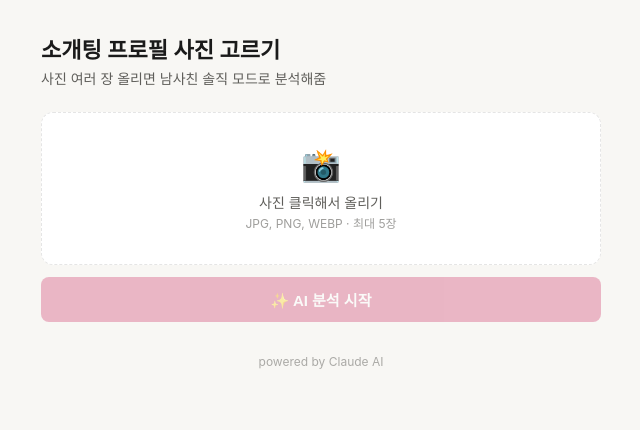
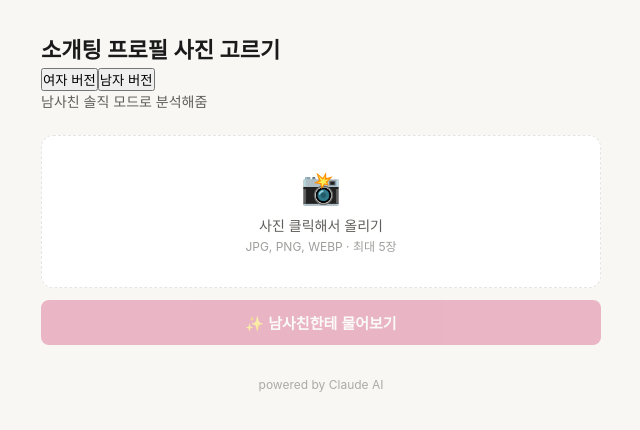
Before and after one commit to paeksworld/profile-picker, a Next.js app: page / in a window 1280 px wide. Shown: the top 430 px of the page, without its empty margins (319-959 px from the left). Built offline with nearby package versions, Linux system fonts and the light colour scheme.

Commit message:
Update page.js

```diff
--- a/app/page.js
+++ b/app/page.js
@@ -19,7 +19,9 @@ function compressImage(dataUrl, maxSize) {
     img.src = dataUrl
   })
 }
+
 export default function Home() {
+  const [mode, setMode] = useState('female')
   const [photos, setPhotos] = useState([])
   const [loading, setLoading] = useState(false)
   const [results, setResults] = useState(null)
@@ -30,7 +32,6 @@ export default function Home() {
     const toAdd = Array.from(files)
       .filter((f) => f.type.startsWith('image/'))
       .slice(0, 5 - photos.length)
-
     toAdd.forEach((file) => {
       const reader = new FileReader()
       reader.onload = (ev) => {
@@ -53,6 +54,12 @@ export default function Home() {
     addPhotos(e.dataTransfer.files)
   }
 
+  const switchMode = (newMode) => {
+    setMode(newMode)
+    setResults(null)
+    setError('')
+  }
+
   const analyze = async () => {
     if (photos.length < 2) return
     setLoading(true)
@@ -60,7 +67,10 @@ export default function Home() {
     setResults(null)
 
     try {
-      const images = await Promise.all(photos.map(async (p) => {
+      const shuffled = [...photos].map((p, i) => ({ ...p, origIndex: i }))
+        .sort(() => Math.random() - 0.5)
+
+      const images = await Promise.all(shuffled.map(async (p) => {
         const compressed = await compressImage(p.dataUrl, 800)
         return {
           mediaType: 'image/jpeg',
@@ -71,12 +81,22 @@ export default function Home() {
       const res = await fetch('/api/analyze', {
         method: 'POST',
         headers: { 'Content-Type': 'application/json' },
-        body: JSON.stringify({ images, count: photos.length }),
+        body: JSON.stringify({ images, count: photos.length, mode }),
       })
 
       const data = await res.json()
       if (data.error) throw new Error(data.error)
-      setResults(data)
+
+      const order = shuffled.map(p => p.origIndex)
+      const remapped = {
+        ...data,
+        photos: data.photos.map(p => ({
+          ...p,
+          num: order[p.num - 1] + 1
+        })),
+        bestNum: order[data.bestNum - 1] + 1
+      }
+      setResults(remapped)
     } catch (err) {
       setError('분석 중 오류가 났어. 다시 시도해봐! (' + err.message + ')')
     } finally {
@@ -84,14 +104,25 @@ export default function Home() {
     }
   }
 
-  const sorted = results
-    ? [...results.photos].sort((a, b) => b.score - a.score)
-    : []
+  const sorted = results ? [...results.photos].sort((a, b) => b.score - a.score) : []
+  const isFemale = mode === 'female'
 
   return (
     <div className="container">
       <h1>소개팅 프로필 사진 고르기</h1>
-      <p className="subtitle">사진 여러 장 올리면 남사친 솔직 모드로 분석해줌</p>
+
+      <div className="mode-switch">
+        <button className={`mode-btn ${isFemale ? 'active female' : ''}`} onClick={() => switchMode('female')}>
+          여자 버전
+        </button>
+        <button className={`mode-btn ${!isFemale ? 'active male' : ''}`} onClick={() => switchMode('male')}>
+          남자 버전
+        </button>
+      </div>
+
+      <p className="subtitle">
+        {isFemale ? '남사친 솔직 모드로 분석해줌' : '핫걸 여사친 스파이시 모드로 분석해줌 🌶️'}
+      </p>
 
       <div
         className="upload-zone"
@@ -105,14 +136,7 @@ export default function Home() {
         <span>JPG, PNG, WEBP · 최대 5장</span>
       </div>
 
-      <input
-        ref={fileInputRef}
-        type="file"
-        accept="image/*"
-        multiple
-        style={{ display: 'none' }}
-        onChange={(e) => addPhotos(e.target.files)}
-      />
+      <input ref={fileInputRef} type="file" accept="image/*" multiple style={{ display: 'none' }} onChange={(e) => addPhotos(e.target.files)} />
 
       {photos.length > 0 && (
         <div className="photos-grid">
@@ -120,51 +144,45 @@ export default function Home() {
             <div key={p.id} className="photo-item">
               <img src={p.dataUrl} alt={`사진 ${i + 1}`} />
               <span className="photo-num">{i + 1}</span>
-              <button className="photo-remove" onClick={() => removePhoto(p.id)} aria-label="삭제">
-                ✕
-              </button>
+              <button className="photo-remove" onClick={() => removePhoto(p.id)}>✕</button>
             </div>
           ))}
         </div>
       )}
 
-      <button className="analyze-btn" disabled={photos.length < 2 || loading} onClick={analyze}>
-        {loading ? '분석 중...' : '✨ AI 분석 시작'}
+      <button className={`analyze-btn ${isFemale ? 'female' : 'male'}`} disabled={photos.length < 2 || loading} onClick={analyze}>
+        {loading ? '분석 중...' : isFemale ? '✨ 남사친한테 물어보기' : '🌶️ 여사친한테 물어보기'}
       </button>
 
       {error && <p className="error-msg">{error}</p>}
 
       {loading && (
         <div className="loading-state">
-          <div className="spinner"></div>
-          <p>남사친이 진지하게 보는 중...</p>
+          <div className="spinner" style={{ borderTopColor: isFemale ? 'var(--pink)' : 'var(--orange)' }}></div>
+          <p>{isFemale ? '남사친이 진지하게 보는 중...' : '여사친이 스파이시하게 보는 중... 🌶️'}</p>
         </div>
       )}
 
       {results && (
         <div className="results">
-          <div className="summary-box">
+          <div className={`summary-box ${isFemale ? 'female' : 'male'}`}>
             <strong>총평 &nbsp;</strong>{results.summary}
           </div>
-
           {sorted.map((p) => {
             const photo = photos[p.num - 1]
             const scoreClass = p.score >= 7.5 ? '' : p.score >= 5.5 ? 'mid' : 'low'
             return (
-              <div key={p.num} className={`result-card ${p.isBest ? 'winner' : ''}`}>
+              <div key={p.num} className={`result-card ${p.isBest ? 'winner' : ''} ${p.isBest ? (isFemale ? 'winner-female' : 'winner-male') : ''}`}>
                 <div className="result-header">
                   {photo && <img className="result-thumb" src={photo.dataUrl} alt={`사진 ${p.num}`} />}
                   <div className="result-meta">
                     <div className="result-title">
                       사진 {p.num}
-                      {p.isBest && <span className="badge-best">베스트</span>}
+                      {p.isBest && <span className={`badge-best ${isFemale ? 'female' : 'male'}`}>베스트</span>}
                     </div>
                     <div className="score-bar-wrap">
                       <div className="score-bar-bg">
-                        <div
-                          className={`score-bar-fill ${scoreClass}`}
-                          style={{ width: `${Math.round(p.score * 10)}%` }}
-                        />
+                        <div className={`score-bar-fill ${scoreClass}`} style={{ width: `${Math.round(p.score * 10)}%`, background: p.score >= 7.5 ? (isFemale ? 'var(--green)' : 'var(--orange)') : undefined }} />
                       </div>
                       <span className="score-num">{p.score.toFixed(1)}</span>
                     </div>
@@ -173,15 +191,13 @@ export default function Home() {
                 <div className="result-body">
                   <div>{p.comment}</div>
                   <div className="result-tags">
-                    {(p.good || []).map((g, i) => (
-                      <span key={i} className="tag good">✓ {g}</span>
-                    ))}
-                    {(p.bad || []).map((b, i) => (
-                      <span key={i} className="tag bad">△ {b}</span>
-                    ))}
+                    {(p.good || []).map((g, i) => <span key={i} className="tag good">✓ {g}</span>)}
+                    {(p.bad || []).map((b, i) => <span key={i} className="tag bad">△ {b}</span>)}
                   </div>
                   {p.isBest && (
-                    <div className="best-reason">★ {results.bestReason}</div>
+                    <div className="best-reason" style={{ color: isFemale ? 'var(--green)' : 'var(--orange)' }}>
+                      {isFemale ? '★' : '🌶️'} {results.bestReason}
+                    </div>
                   )}
                 </div>
               </div>
@@ -189,7 +205,6 @@ export default function Home() {
           })}
         </div>
       )}
-
       <p className="footer">powered by Claude AI</p>
     </div>
   )
```
Lines whose indentation alone changed are shown as unchanged.
